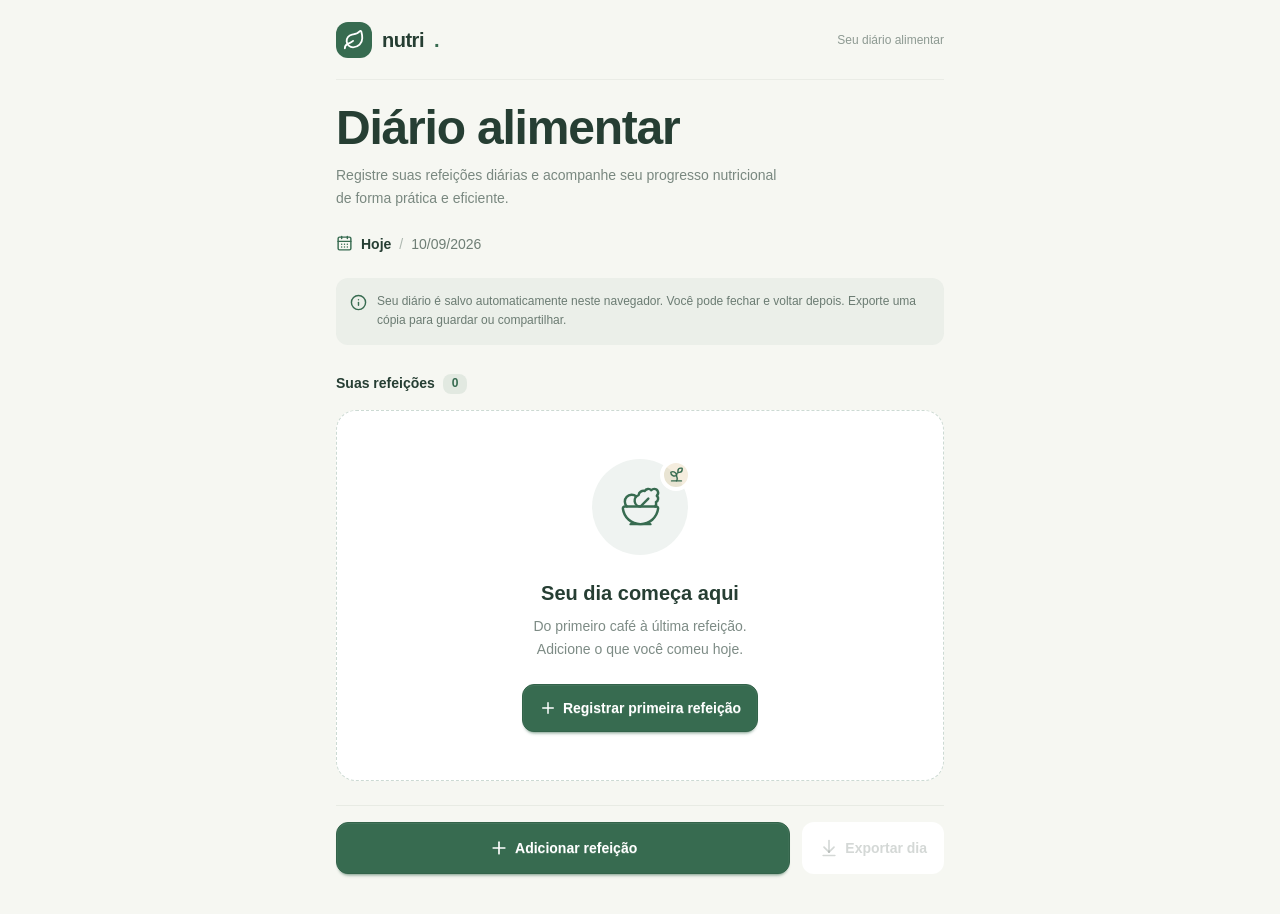
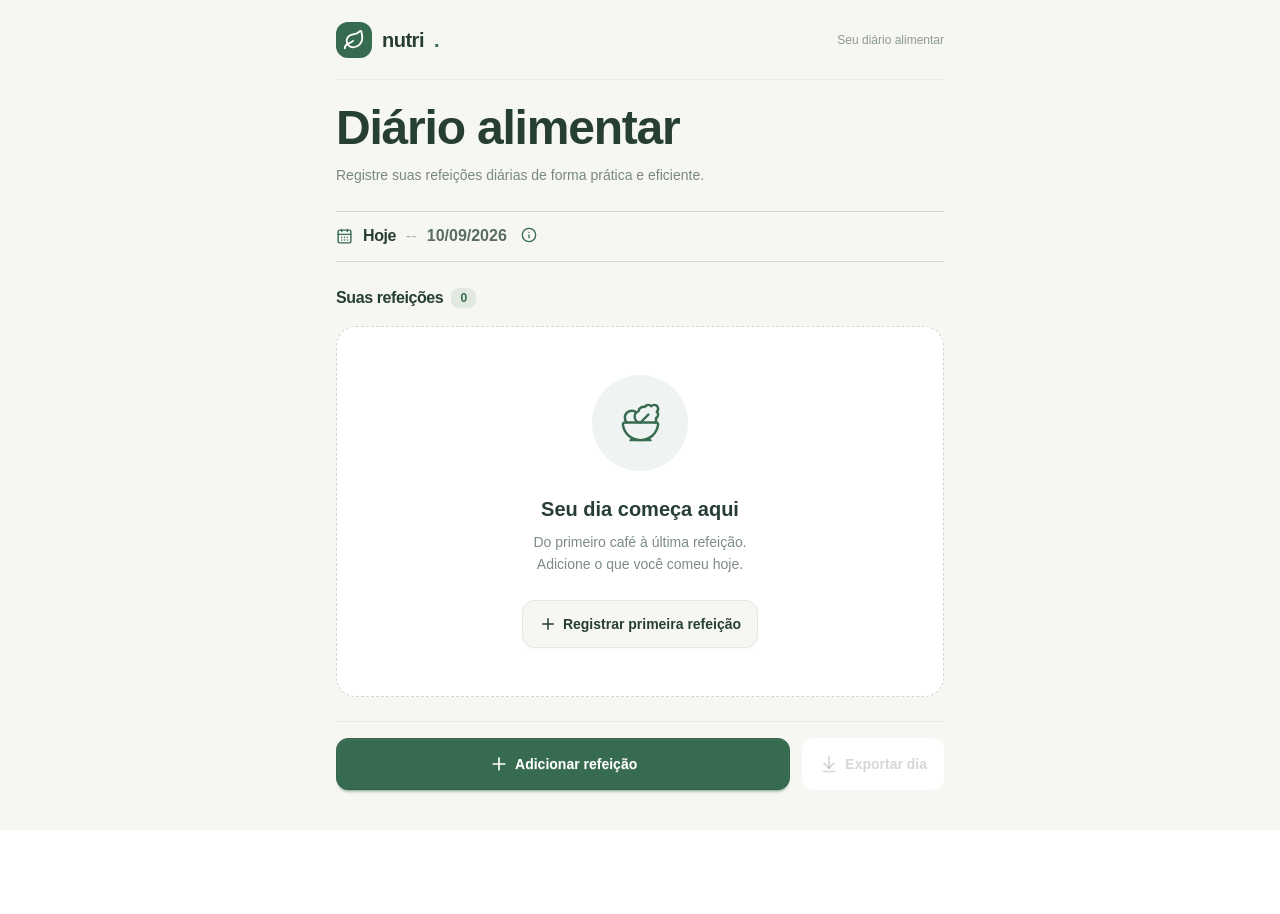
Before and after one commit to robsonklein/diet-diary, a Next.js app: page / in a window 1280 px wide. After the commit the page ends 830 px from the top, so only its background shows below. Built offline with nearby package versions, Linux system fonts and the light colour scheme.

Commit message:
fix and fit

```diff
--- a/src/app/globals.css
+++ b/src/app/globals.css
@@ -51,10 +51,12 @@ button {
   display: none;
 }
 .side-drawer::backdrop {
+  animation: side-drawer-backdrop-enter 240ms cubic-bezier(0.2, 0.7, 0, 1);
   background: rgb(0 0 0 / 35%);
 }
 .side-drawer-panel {
-  animation: side-drawer-enter 180ms ease-out;
+  animation: side-drawer-enter 240ms cubic-bezier(0.2, 0.7, 0, 1);
+  will-change: transform;
 }
 @keyframes side-drawer-enter {
   from {
@@ -64,8 +66,33 @@ button {
     transform: translateX(0);
   }
 }
+.side-drawer.is-closing::backdrop {
+  animation: side-drawer-backdrop-leave 240ms ease-in forwards;
+}
+.side-drawer.is-closing .side-drawer-panel {
+  animation: side-drawer-leave 240ms cubic-bezier(0.4, 0, 1, 1) forwards;
+}
+@keyframes side-drawer-leave {
+  to {
+    transform: translateX(100%);
+  }
+}
+@keyframes side-drawer-backdrop-enter {
+  from {
+    background: rgb(0 0 0 / 0%);
+  }
+  to {
+    background: rgb(0 0 0 / 35%);
+  }
+}
+@keyframes side-drawer-backdrop-leave {
+  to {
+    background: rgb(0 0 0 / 0%);
+  }
+}
 @media (prefers-reduced-motion: reduce) {
-  .side-drawer-panel {
+  .side-drawer-panel,
+  .side-drawer::backdrop {
     animation: none;
   }
 }
--- a/src/components/Diary.tsx
+++ b/src/components/Diary.tsx
@@ -71,21 +71,15 @@ export function Diary() {
   return (
     <main className="mx-auto min-h-dvh max-w-2xl px-5 pb-6 sm:px-8">
       <DiaryHeader date={day.date} />
-      <div
-        role={storageError ? "alert" : undefined}
-        className={`mb-7 flex items-start gap-2.5 rounded-xl p-3.5 text-xs leading-relaxed ${storageError ? "bg-warning/15 text-base-content" : "bg-primary/6 text-base-content/65"}`}
-      >
-        <Info size={17} className="mt-0.5 shrink-0 text-primary" />
-        <p>
-          {storageError || (
-            <>
-              Seu diário é salvo automaticamente neste navegador. Você pode
-              fechar e voltar depois. Exporte uma cópia para guardar ou
-              compartilhar.
-            </>
-          )}
-        </p>
-      </div>
+      {storageError && (
+        <div
+          role="alert"
+          className="mb-7 flex items-start gap-2.5 rounded-xl bg-warning/15 p-3.5 text-xs leading-relaxed text-base-content"
+        >
+          <Info size={17} className="mt-0.5 shrink-0 text-primary" />
+          <p>{storageError}</p>
+        </div>
+      )}
       {day.date !== localDate() && (
         <div className="alert mb-6 flex flex-wrap items-center justify-between gap-3 text-sm">
           <p>Você está continuando o registro de {formatDate(day.date)}.</p>
@@ -132,7 +126,7 @@ export function Diary() {
         </div>
       )}
       <div className="mb-4 flex items-center justify-between">
-        <h2 className="text-sm font-bold">
+        <h2 className="text-base font-extrabold tracking-tight">
           Suas refeições{" "}
           <span className="badge badge-sm ml-1 border-none bg-primary/10 text-primary">
             {day.meals.length}
--- a/src/components/DiaryHeader.tsx
+++ b/src/components/DiaryHeader.tsx
@@ -1,4 +1,4 @@
-import { CalendarDays, Leaf } from "lucide-react";
+import { CalendarDays, Info, Leaf } from "lucide-react";
 import { formatDate } from "@/utils/export";
 import { localDate } from "@/lib/diary";
 
@@ -21,18 +21,32 @@ export function DiaryHeader({ date }: { date: string }) {
           Diário alimentar
         </h1>
         <p className="mt-3 max-w-md text-sm leading-relaxed text-base-content/60">
-          Registre suas refeições diárias e acompanhe seu progresso nutricional
-          de forma prática e eficiente.
+          Registre suas refeições diárias de forma prática e eficiente.
         </p>
-        <div className="mt-6 flex items-center gap-2 text-sm">
+        <div className="mt-6 flex items-center gap-2.5 border-y border-y-gray-300 py-3">
           <CalendarDays size={17} className="text-primary" />
-          <span className="font-semibold">
+          <span className="text-base font-bold tracking-tight">
             {date === localDate() ? "Hoje" : "Registro salvo"}
           </span>
-          <span className="text-base-content/35">/</span>
-          <time dateTime={date} className="text-base-content/65">
+          <span className="text-base-content/35">--</span>
+          <time
+            dateTime={date}
+            className="text-base font-semibold text-base-content/75"
+          >
             {formatDate(date)}
           </time>
+          <div
+            className="tooltip tooltip-bottom -top-0.5"
+            data-tip="Seu diário é salvo automaticamente neste navegador. Você pode fechar e voltar depois. Exporte uma cópia para guardar ou compartilhar."
+          >
+            <button
+              type="button"
+              className="btn btn-ghost btn-circle btn-xs text-primary"
+              aria-label="Como o diário é salvo"
+            >
+              <Info size={16} />
+            </button>
+          </div>
         </div>
       </header>
     </>
--- a/src/components/EmptyState.tsx
+++ b/src/components/EmptyState.tsx
@@ -11,9 +11,6 @@ export function EmptyState({
     <div className="card items-center border border-dashed border-primary/25 bg-base-100 px-6 py-12 text-center">
       <div className="relative mb-6 flex size-24 items-center justify-center rounded-full bg-primary/8 text-primary">
         <Salad size={47} strokeWidth={1.25} />
-        <span className="absolute -right-1 top-0 flex size-8 items-center justify-center rounded-full border-4 border-base-100 bg-secondary/25">
-          <Sprout size={17} />
-        </span>
       </div>
       <h3 className="text-xl font-semibold">Seu dia começa aqui</h3>
       <p className="mt-2 max-w-64 text-sm leading-relaxed text-base-content/60">
@@ -22,7 +19,7 @@ export function EmptyState({
         Adicione o que você comeu hoje.
       </p>
       <button
-        className="btn btn-primary mt-6 min-h-12 rounded-xl"
+        className="btn mt-6 min-h-12 rounded-xl"
         onClick={onAdd}
         disabled={disabled}
       >
--- a/src/components/SideDrawer.tsx
+++ b/src/components/SideDrawer.tsx
@@ -1,5 +1,5 @@
 "use client";
-import { useEffect, useId, useRef, type ReactNode } from "react";
+import { useEffect, useId, useRef, useState, type ReactNode } from "react";
 import { ArrowLeft } from "lucide-react";
 
 export function SideDrawer({
@@ -17,30 +17,25 @@ export function SideDrawer({
 }) {
   const ref = useRef<HTMLDialogElement>(null);
   const titleId = useId();
+  const [closing, setClosing] = useState(false);
+  const closeTimer = useRef<ReturnType<typeof setTimeout> | null>(null);
+  const requestClose = () => {
+    if (closing) return;
+    setClosing(true);
+    closeTimer.current = setTimeout(onClose, 240);
+  };
   useEffect(() => {
     const dialog = ref.current!;
     const previous = document.activeElement as HTMLElement | null;
     const overflow = document.body.style.overflow;
-    const viewport = window.visualViewport;
-    // Segue a área visível quando o teclado virtual abre, inclusive no Safari.
-    function resize() {
-      dialog.style.height = `${viewport?.height ?? window.innerHeight}px`;
-      dialog.style.top = `${viewport?.offsetTop ?? 0}px`;
-    }
-    resize();
     dialog.showModal();
     if (focusSearch)
       dialog
         .querySelector<HTMLInputElement>('input[aria-label="Buscar alimento"]')
         ?.focus({ preventScroll: true });
     document.body.style.overflow = "hidden";
-    viewport?.addEventListener("resize", resize);
-    viewport?.addEventListener("scroll", resize);
-    window.addEventListener("resize", resize);
     return () => {
-      viewport?.removeEventListener("resize", resize);
-      viewport?.removeEventListener("scroll", resize);
-      window.removeEventListener("resize", resize);
+      if (closeTimer.current) clearTimeout(closeTimer.current);
       dialog.close();
       document.body.style.overflow = overflow;
       previous?.focus();
@@ -49,14 +44,14 @@ export function SideDrawer({
   return (
     <dialog
       ref={ref}
-      className="side-drawer drawer drawer-end drawer-open"
+      className={`side-drawer drawer drawer-end drawer-open ${closing ? "is-closing" : ""}`}
       aria-labelledby={titleId}
       onCancel={(event) => {
         event.preventDefault();
-        onClose();
+        requestClose();
       }}
       onClick={(event) => {
-        if (event.target === event.currentTarget) onClose();
+        if (event.target === event.currentTarget) requestClose();
       }}
     >
       <section className="side-drawer-panel ml-auto flex h-full w-full flex-col bg-base-100 shadow-xl sm:max-w-lg">
@@ -68,7 +63,7 @@ export function SideDrawer({
             type="button"
             className="btn btn-ghost btn-circle min-h-11 min-w-11"
             aria-label="Fechar"
-            onClick={onClose}
+            onClick={requestClose}
           >
             <ArrowLeft size={22} />
           </button>
```
